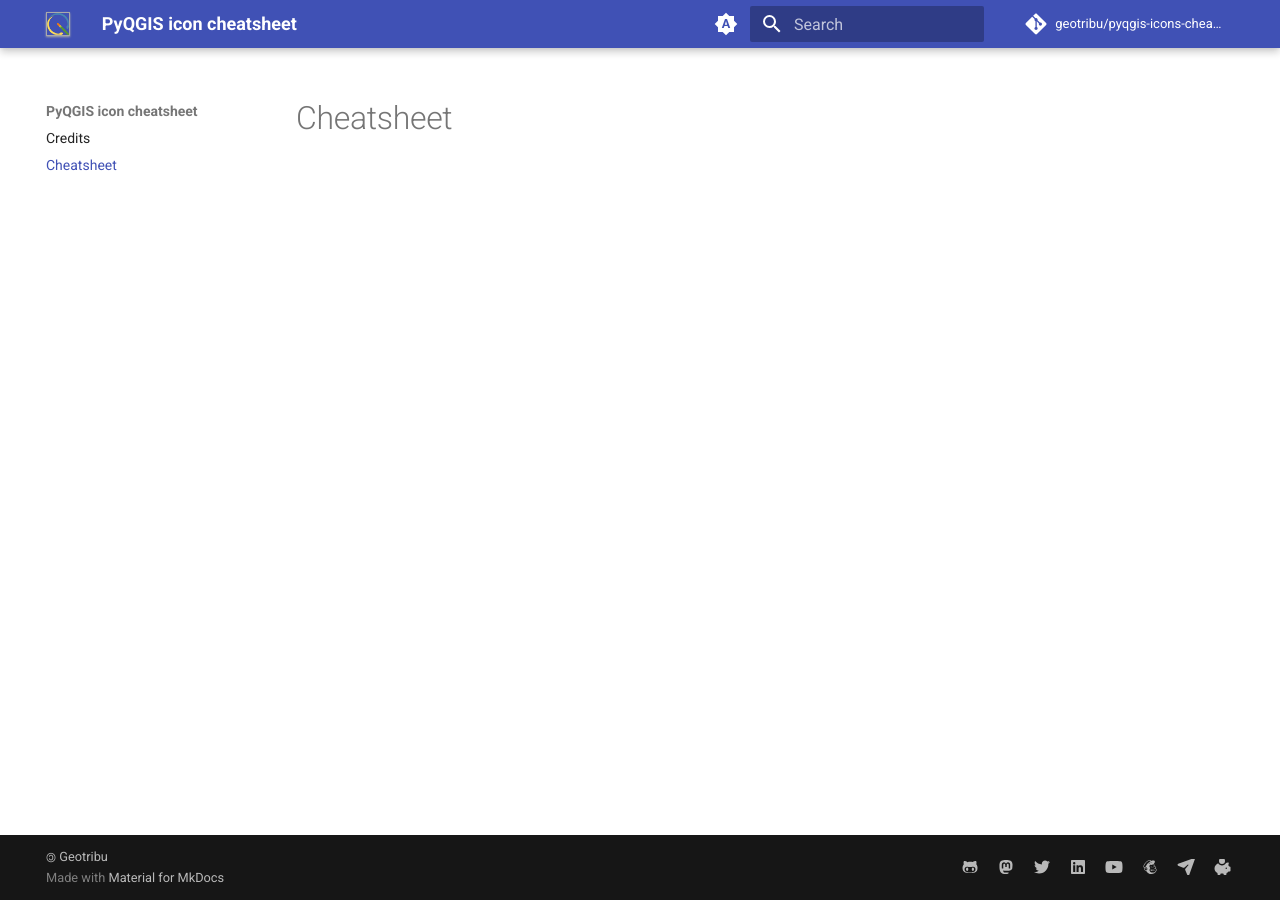
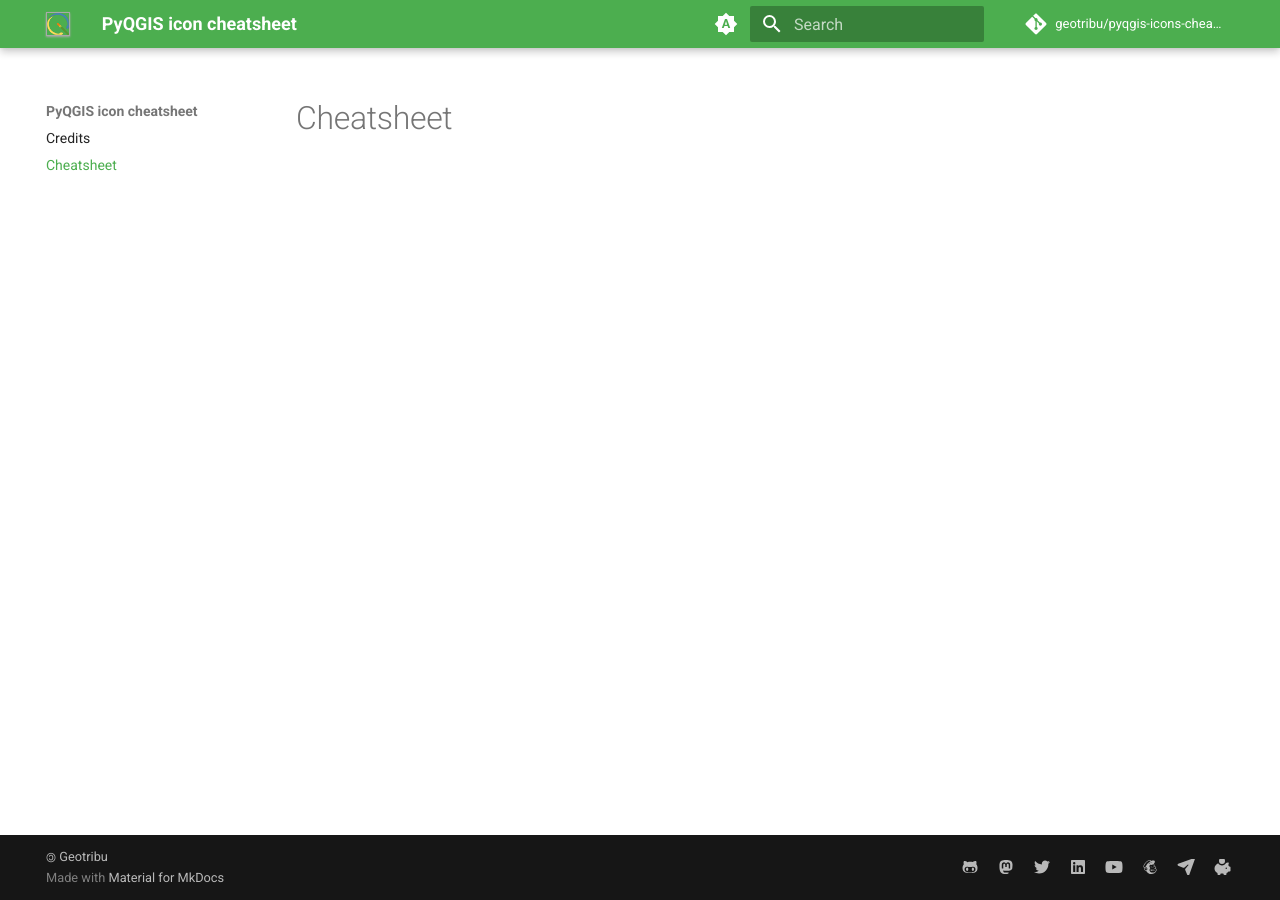
Before and after one commit to geotribu/pyqgis-icons-cheatsheet, an MkDocs documentation site: the page built from docs/index.md, in a window 1280 px wide. Built offline with MkDocs 1.6.1 and Material for MkDocs 9.7.7, drawn with Linux system fonts in a browser that asks for light colours; plug-ins that fetch from the network failed and are left out; comment, search, counter and statistics services are not loaded.

Commit message:
Make colors more "QGIS"

```diff
--- a/mkdocs.yml
+++ b/mkdocs.yml
@@ -80,15 +80,17 @@ theme:
 
     # Palette toggle for light mode
     - media: "(prefers-color-scheme: light)"
+      accent: amber
+      primary: green
       scheme: default
-
-
       toggle:
         icon: material/brightness-7
         name: Switch to dark mode
 
     # Palette toggle for dark mode
     - media: "(prefers-color-scheme: dark)"
+      accent: blue
+      primary: teal
       scheme: slate
       toggle:
         icon: material/brightness-4
```
